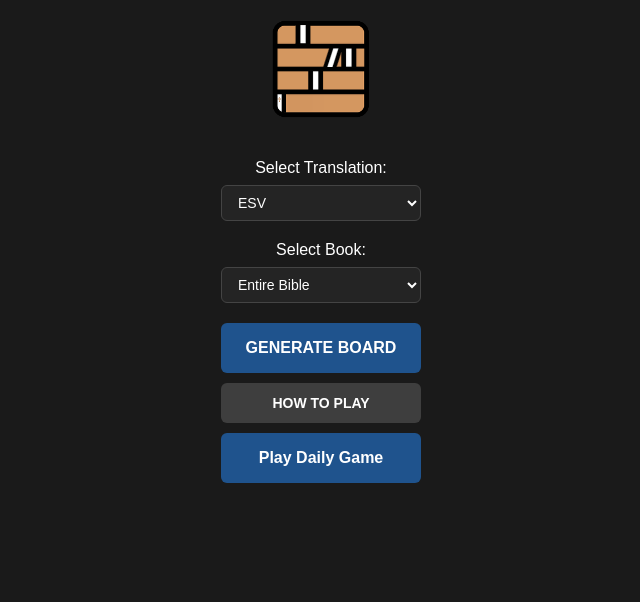
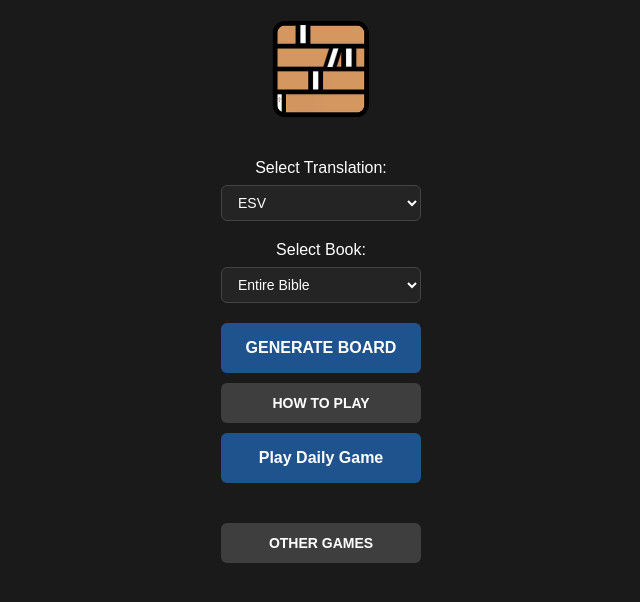
Before and after one commit to Velocisniper/bibleconnections, a plain HTML site: page index.html in a window 1280 px wide. Shown: the part 118-720 px from the top of the page, without its empty margins (319-959 px from the left). Drawn offline with Linux system fonts and the light colour scheme.

Commit message:
Added link to other games

```diff
--- a/index.html
+++ b/index.html
@@ -40,6 +40,10 @@
 
             <button id="generate-btn" class="ctk-btn primary-btn">GENERATE BOARD</button>
             <button id="how-to-play-btn" class="ctk-btn secondary-btn">HOW TO PLAY</button>
+
+<a id="other-games-btn" class="ctk-btn secondary-btn"
+   href="https://velocisniper.github.io/biblegames" rel="noopener">OTHER GAMES</a>
+</div>
         </div>
 
         <div id="game-screen" class="screen-container" style="display: none;">
--- a/style.css
+++ b/style.css
@@ -321,3 +321,11 @@ h2 {
 .modal-content li { margin-bottom: 12px; }
 
 .credits { margin-top: 25px; font-style: italic; color: #aaaaaa; font-size: 0.9rem; }
+
+a.ctk-btn {
+    text-decoration: none;
+}
+
+#other-games-btn {
+    margin-top: 30px;
+}
```
